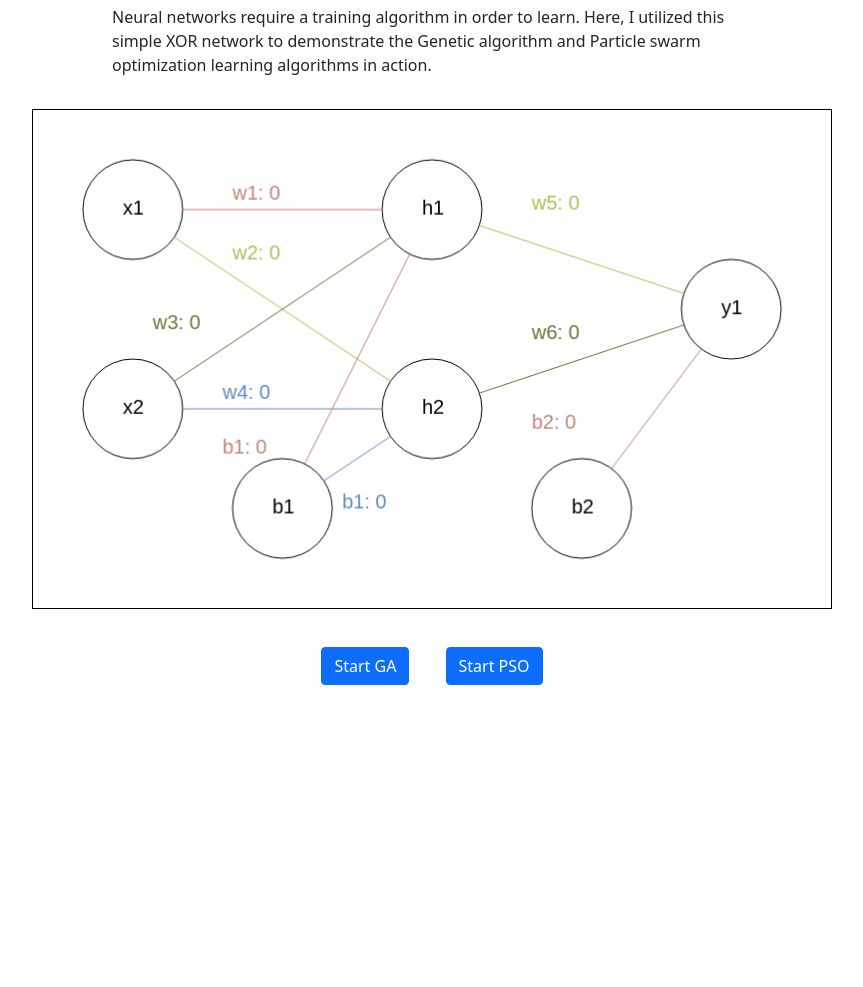
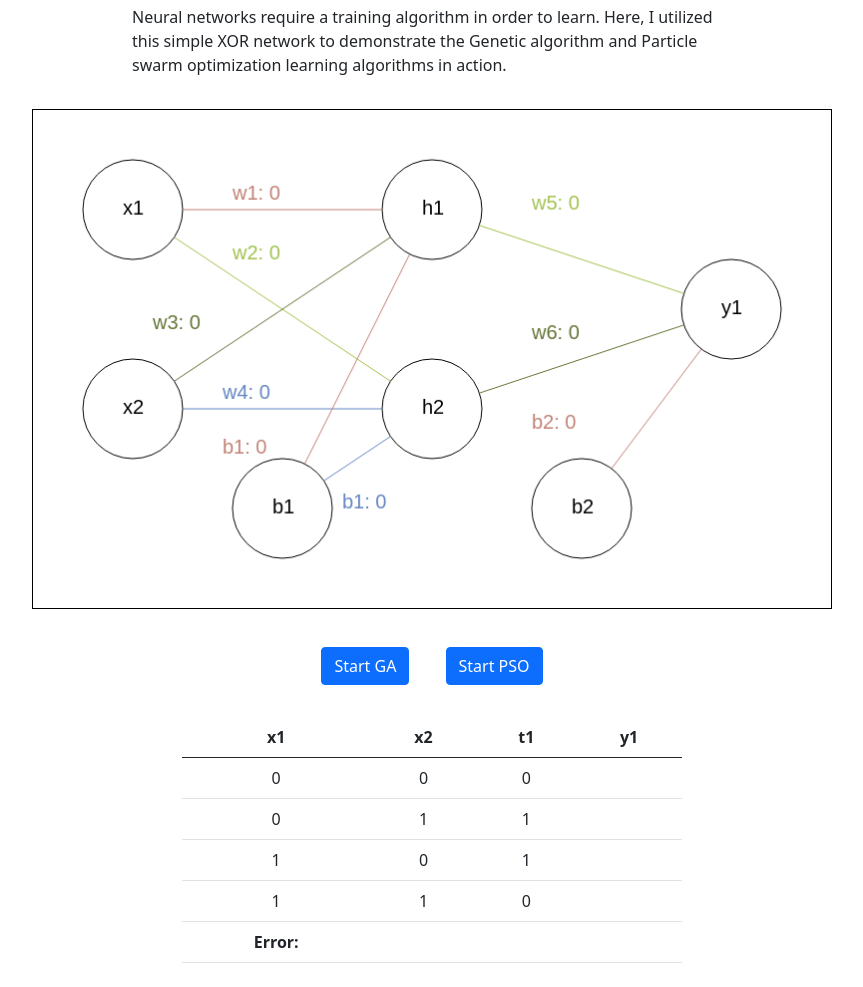
Before and after one commit to jj2021/Machine-Learning-Demo, a plain HTML site: page index.html in a window 1280 px wide. Shown: the part 67-1054 px from the top of the page, without its empty margins (208-1071 px from the left). Before the commit the page ends 800 px from the top, so only its background shows below. Drawn offline with nearby package versions, Linux system fonts and the light colour scheme.

Commit message:
Draw Results To UI
Create a table displaying the inputs and outputs of the XOR model along
with the final amount of error in the model's output.
Fixes #1.

```diff
--- a/index.html
+++ b/index.html
@@ -39,5 +39,47 @@
         <span id="psoSpinner"></span>
       </button>
     </div>
+    <div class="center results-table">
+      <table class="table">
+        <thead>
+          <tr>
+            <th>x1</th>
+            <th>x2</th>
+            <th>t1</th>
+            <th>y1</th>
+          </tr>
+        </thead>
+        <tbody>
+          <tr>
+            <td>0</td>
+            <td>0</td>
+            <td>0</td>
+            <td id="result00" class="result-col"></td>
+          </tr>
+          <tr>
+            <td>0</td>
+            <td>1</td>
+            <td>1</td>
+            <td id="result01"></td>
+          </tr>
+          <tr>
+            <td>1</td>
+            <td>0</td>
+            <td>1</td>
+            <td id="result10"></td>
+          </tr>
+          <tr>
+            <td>1</td>
+            <td>1</td>
+            <td>0</td>
+            <td id="result11"></td>
+          </tr>
+          <tr>
+            <th scope="row">Error:</th>
+            <td colspan="3" id="resultErr"></td>
+          </tr>
+        </tbody>
+      </table>
+    </div>
   </body>
 </html>
--- a/script.js
+++ b/script.js
@@ -15,6 +15,7 @@ function gaHandler() {
     disableSpinner("gaSpinner");
     enableTrainingButtons();
     animate(answer.best.genes);
+    populateTable(answer);
   },
   (error) => {
     console.log("GA Run Promise error: " + error);
@@ -30,6 +31,7 @@ function psoHandler() {
     disableSpinner("psoSpinner");
     enableTrainingButtons();
     animate(answer.best);
+    populateTable(answer);
   })
 }
 
@@ -64,6 +66,33 @@ var onDocumentLoad = function() {
 
   animate([0,0,0,0,0,0,0,0]);
 }
+
+function populateTable(answerObj){
+  if(answerObj.result00 !== undefined && answerObj.result00 !== null) {
+    document.getElementById("result00").innerHTML = precRound(answerObj.result00, 5);
+  }
+  if(answerObj.result01 !== undefined && answerObj.result01 !== null) {
+    document.getElementById("result01").innerHTML = precRound(answerObj.result01, 5);
+  }
+  if(answerObj.result10 !== undefined && answerObj.result10 !== null) {
+    document.getElementById("result10").innerHTML = precRound(answerObj.result10, 5);
+  }
+  if(answerObj.result11 !== undefined && answerObj.result11 !== null) {
+    document.getElementById("result11").innerHTML = precRound(answerObj.result11, 5);
+  }
+  if(answerObj.err !== undefined && answerObj.err !== null) {
+    document.getElementById("resultErr").innerHTML = precRound(answerObj.err, 5);
+  }
+}
+
+/**
+ * Round a number to the given number of decimal places
+ */
+function precRound(num, precision) {
+  place = Math.pow(10, precision);
+  return Math.round(num * place) / place;
+}
+
 /**
  * Draw the diagram of the neural network onto the canvas
  */
--- a/style.css
+++ b/style.css
@@ -8,6 +8,16 @@
 .intro-title {
   margin-top: 1rem;
   font-family: 'Merriweather';
+}
+
+.results-table {
+  max-width: 30%;
+  min-width: 500px;
+  margin-bottom: 50px;
+}
+
+#resultErr {
+  text-align: left;
 }
 
 #diagram {
@@ -24,6 +34,6 @@
 
 #intro-text {
   text-align: left;
-  width: 50%;
+  max-width: 600px;
   margin: 0 auto;
 }
```
